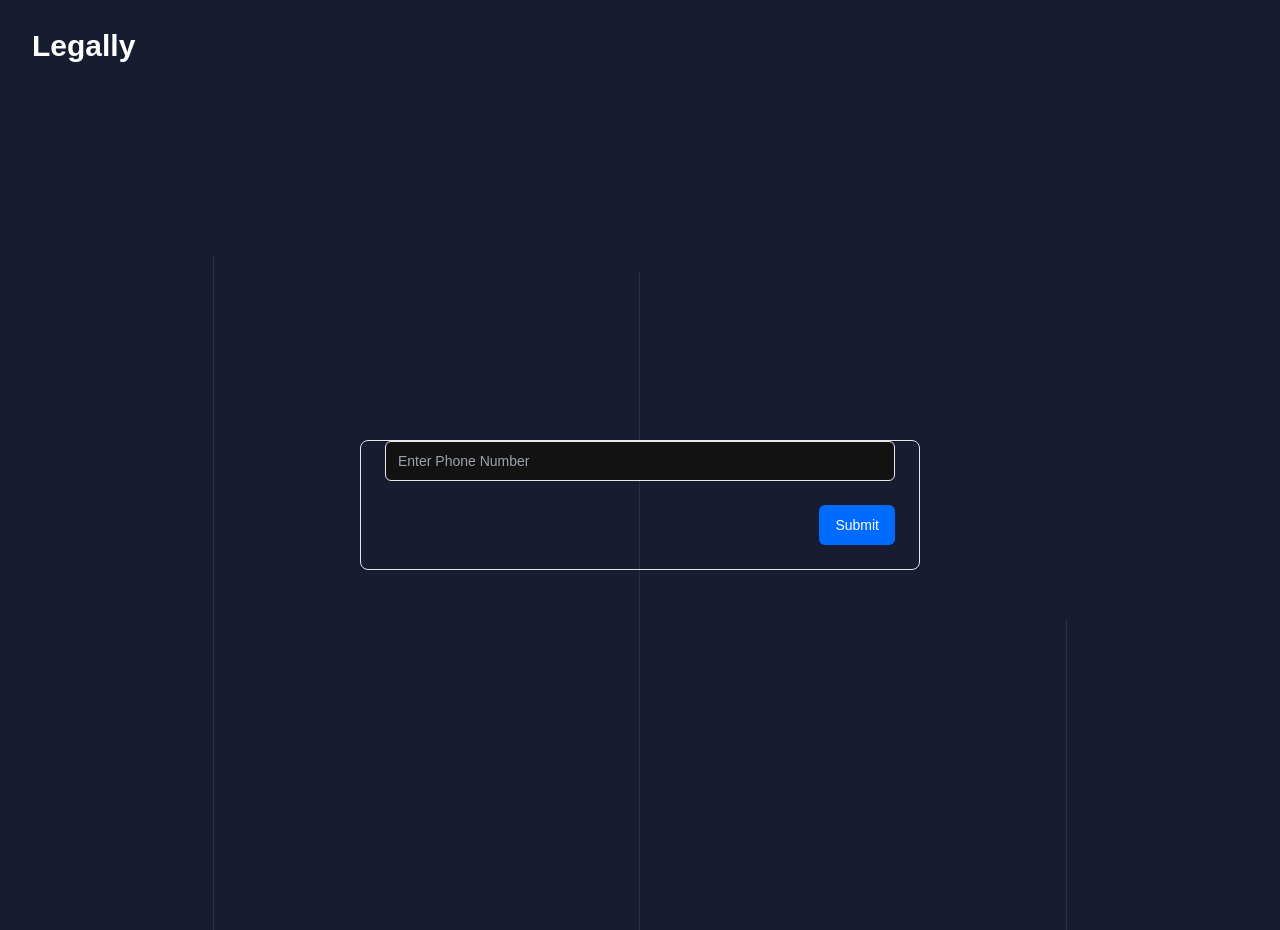
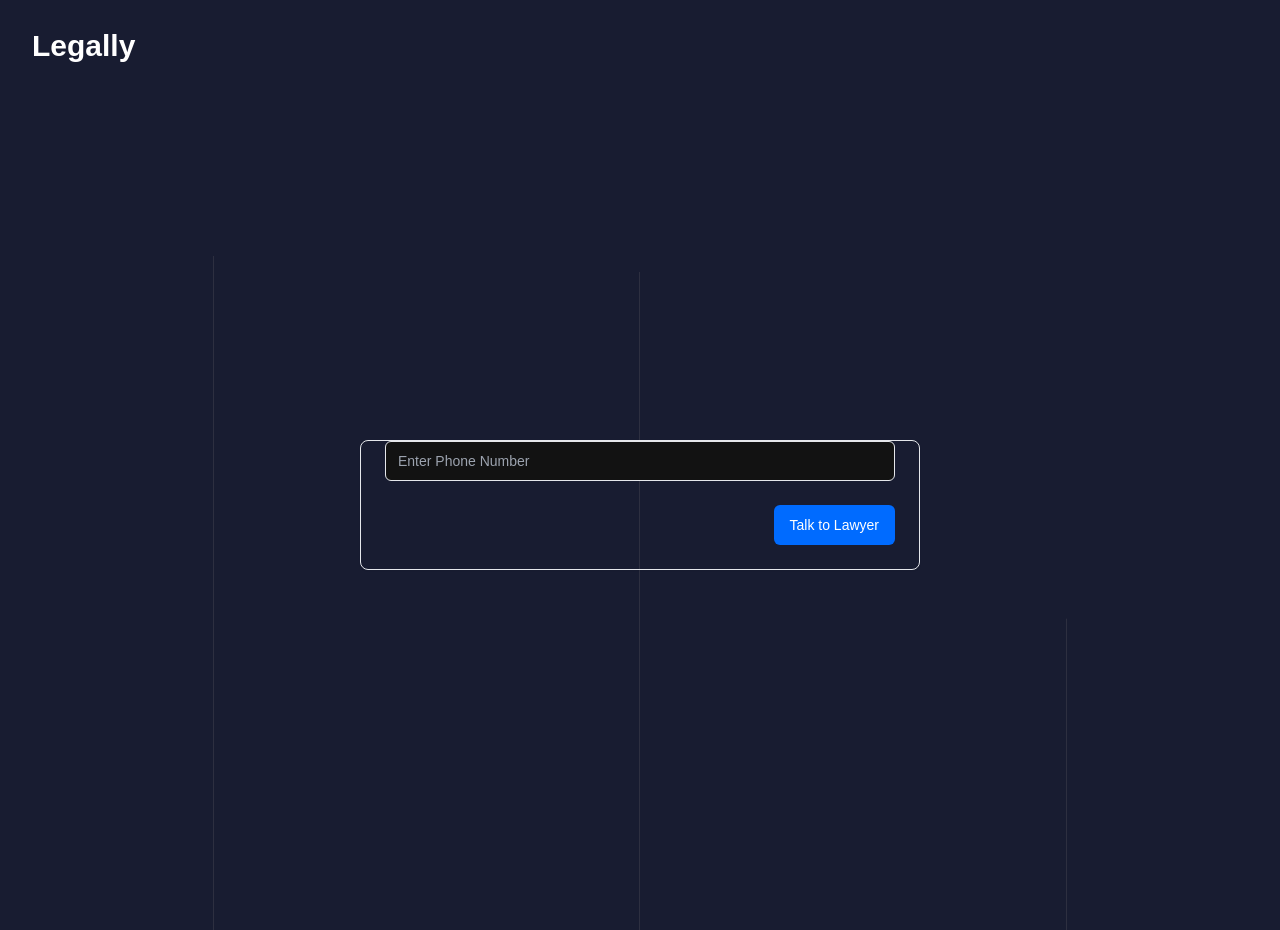
Before and after one commit to BaibhavSureka/Legally_, a Next.js app: page /talk in a window 1280 px wide. Built offline with nearby package versions, Linux system fonts and the light colour scheme; a web font is replaced by a local one.

Commit message:
card changes

```diff
--- a/app/(site)/talk/page.tsx
+++ b/app/(site)/talk/page.tsx
@@ -1,4 +1,4 @@
-"use client"
+"use client";
 import React, { useState } from 'react';
 import { Card, CardContent, CardFooter } from "@/components/ui/card";
 import { Input } from "@/components/ui/input";
@@ -6,25 +6,29 @@ import { Button } from "@/components/ui/button";
 
 const CardWithInput = () => {
     const [phone, setPhone] = useState("");
+    const [buttonText, setButtonText] = useState("Talk to Lawyer");
+    const [buttonColor, setButtonColor] = useState("primary");
+    const [buttonDisabled, setButtonDisabled] = useState(false);
 
     const handleSubmit = () => {
-        // Create the payload object
+
         const payload = {
             phone: phone
         };
 
-        // Send the POST request
         fetch("http://localhost:8000/talk", {
             method: "POST",
             headers: {
                 "Content-Type": "application/json"
             },
             body: JSON.stringify(payload)
-        })
+        });
 
+        setButtonText("You will get a call from your AI expert lawyer in a Minute");
+        setButtonColor("gray");
+        setButtonDisabled(true);
     };
-    console.log(phone);
-    console.log()
+
     return (
         <div className='mt-50 m-40 p-50'>
             <Card className="mx-auto mt-10">
@@ -36,7 +40,9 @@ const CardWithInput = () => {
                     />
                 </CardContent>
                 <CardFooter className="flex justify-end">
-                    <Button onClick={handleSubmit}>Submit</Button>
+                    <Button onClick={handleSubmit} color={buttonColor} disabled={buttonDisabled}>
+                        {buttonText}
+                    </Button>
                 </CardFooter>
             </Card>
         </div>
--- a/components/Features/index.tsx
+++ b/components/Features/index.tsx
@@ -17,15 +17,15 @@ export const automationServices = [
     link:"/chat"
   },
   {
-    title: "Advocate",
+    title: "Consult about your documents",
     description:
-      "Join the cause, Advocate engagement amplifies our mission to democratize legal assistance.",
+      "Chat with your personal AI Lawyer about your documents.",
     link:"/chat"
   },
   {
-    title: "Upload Papers",
+    title: "Talk to your lawyer",
     description:
-      "Access expert help, Upload your case papers to connect with a skilled lawyer today, trust us we will keep your documents securely.",
+      "Access expert help, on a phone call and get your legal queries resolved.",
     link:"/talk"
   },
 
```
